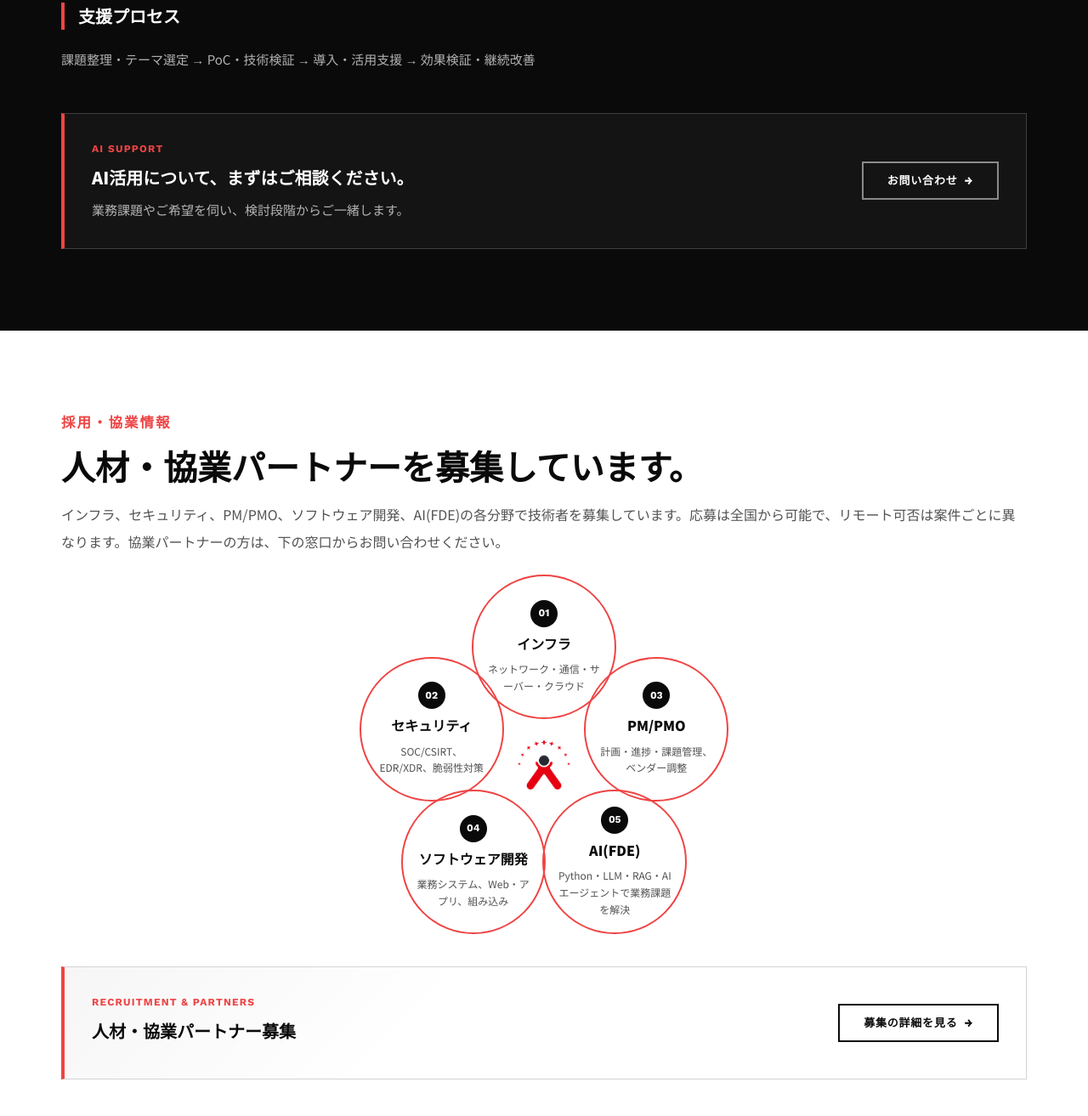
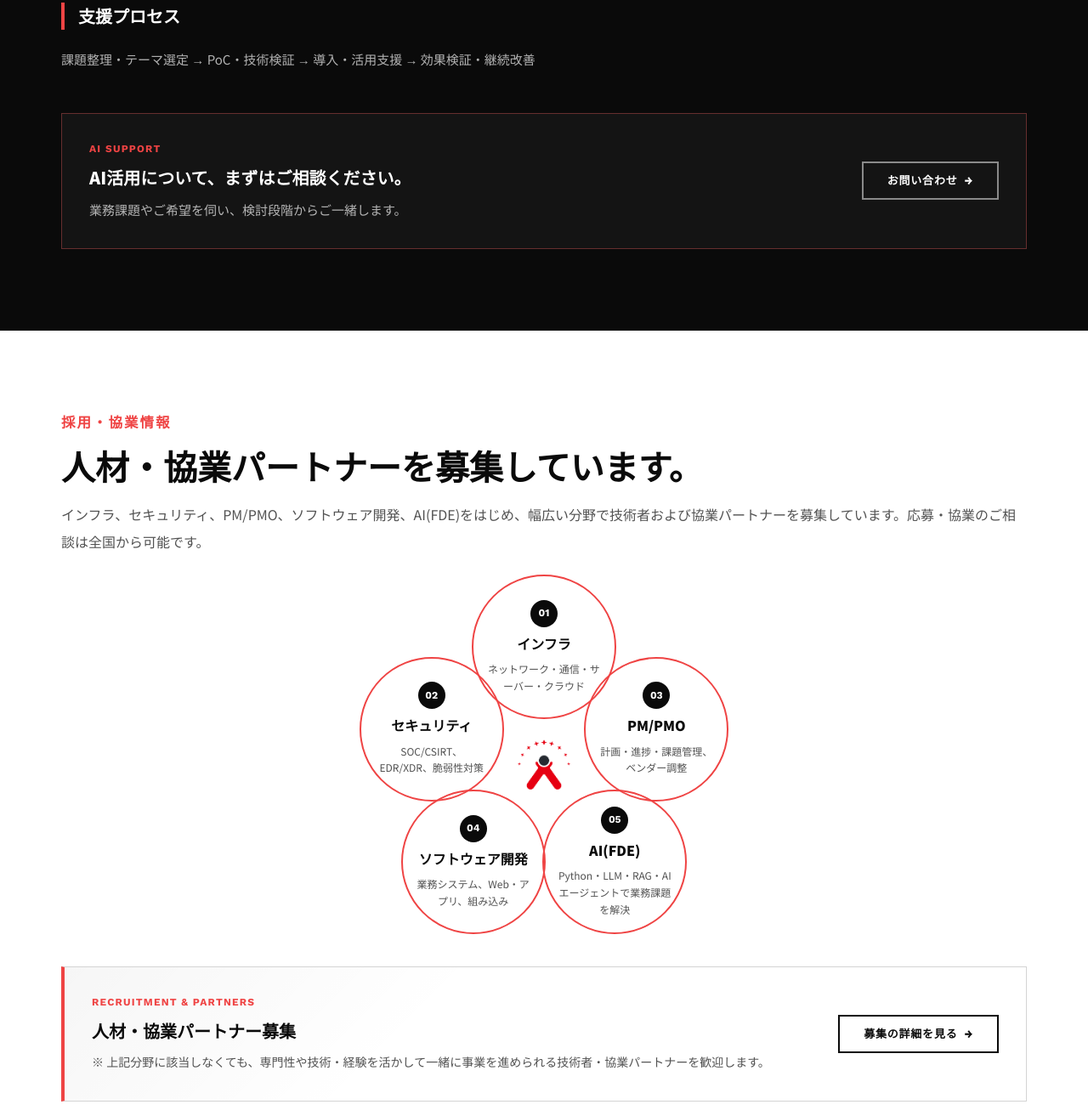
Before and after one commit to Tech-Aster/HP, a plain HTML site: page index.html in a window 1280 px wide. Shown: the part 5987-7300 px from the top of the page at 85% size. Drawn offline with nearby package versions, Linux system fonts and the light colour scheme.

Commit message:
【HP】文言など見直し

```diff
--- a/index.html
+++ b/index.html
@@ -381,7 +381,7 @@
                     <span class="section-overline">採用・協業情報</span>
                     <h2 class="section-title" id="recruitTitle">人材・協業パートナーを募集しています。</h2>
                     <p class="detail-lead">
-                        インフラ、セキュリティ、PM/PMO、ソフトウェア開発、AI(FDE)の各分野で技術者を募集しています。応募は全国から可能で、リモート可否は案件ごとに異なります。協業パートナーの方は、下の窓口からお問い合わせください。
+                        インフラ、セキュリティ、PM/PMO、ソフトウェア開発、AI(FDE)をはじめ、幅広い分野で技術者および協業パートナーを募集しています。応募・協業のご相談は全国から可能です。
                     </p>
                 </div>
 
@@ -420,6 +420,7 @@
                     <div>
                         <span class="recruitment-link-box__eyebrow">RECRUITMENT &amp; PARTNERS</span>
                         <h3>人材・協業パートナー募集</h3>
+                        <p class="recruitment-link-box__note">※ 上記分野に該当しなくても、専門性や技術・経験を活かして一緒に事業を進められる技術者・協業パートナーを歓迎します。</p>
                     </div>
                     <a href="./recruitment/index.html" class="btn btn--outline-dark">募集の詳細を見る <span aria-hidden="true">→</span></a>
                 </div>
--- a/style.css
+++ b/style.css
@@ -1713,8 +1713,7 @@ a.contact-info-item__value:hover {
     gap: var(--sp-8);
     margin-top: var(--sp-12);
     padding: var(--sp-8);
-    border: 1px solid rgba(255, 255, 255, 0.18);
-    border-left: 4px solid var(--color-strike);
+    border: 1px solid rgba(255, 95, 95, 0.35);
     background: rgba(255, 255, 255, 0.04);
 }
 
@@ -2248,6 +2247,14 @@ body {
     font-family: var(--font-jp);
     font-size: 1.25rem;
     font-weight: 900;
+}
+
+.recruitment-link-box__note {
+    margin: 0;
+    color: var(--color-text-secondary);
+    font-family: var(--font-jp);
+    font-size: 0.875rem;
+    line-height: 1.8;
 }
 
 
```
